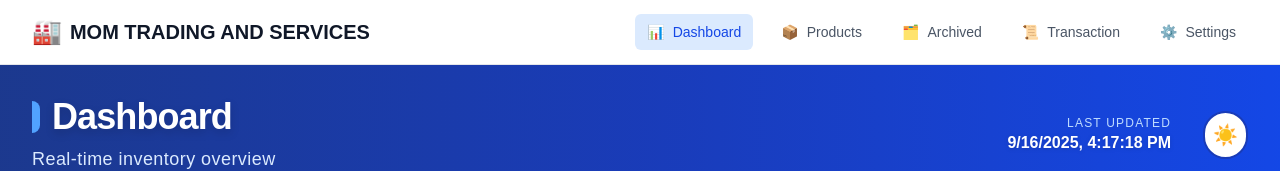
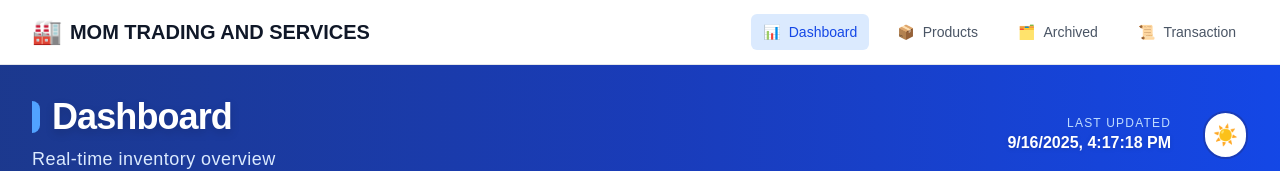
Before and after one commit to johnrico364/Inventory-System-Management-with-Bar-code-scan, a Next.js app in the folder client/: page /dashboard in a window 1280 px wide. Shown: the top 171 px of the page. Built offline with nearby package versions, Linux system fonts and the light colour scheme; no server answers.

Commit message:
Remove settings

```diff
--- a/client/src/app/components/Navbar.tsx
+++ b/client/src/app/components/Navbar.tsx
@@ -29,7 +29,7 @@ export default function Navbar() {
     { href: '/products', label: 'Products', icon: '📦' },
     { href: '/archived', label: 'Archived', icon: '🗂️' },
     { href: '/transaction', label: 'Transaction', icon: '📜' },
-    { href: '/settings', label: 'Settings', icon: '⚙️' },
+    // { href: '/settings', label: 'Settings', icon: '⚙️' },
   ];
 
   return (
```
